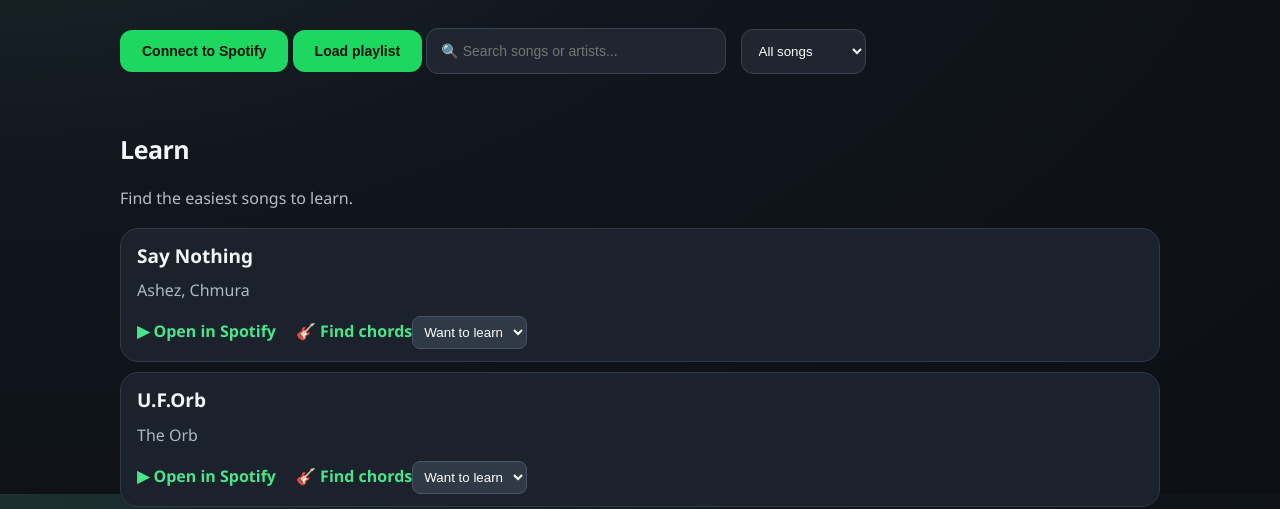
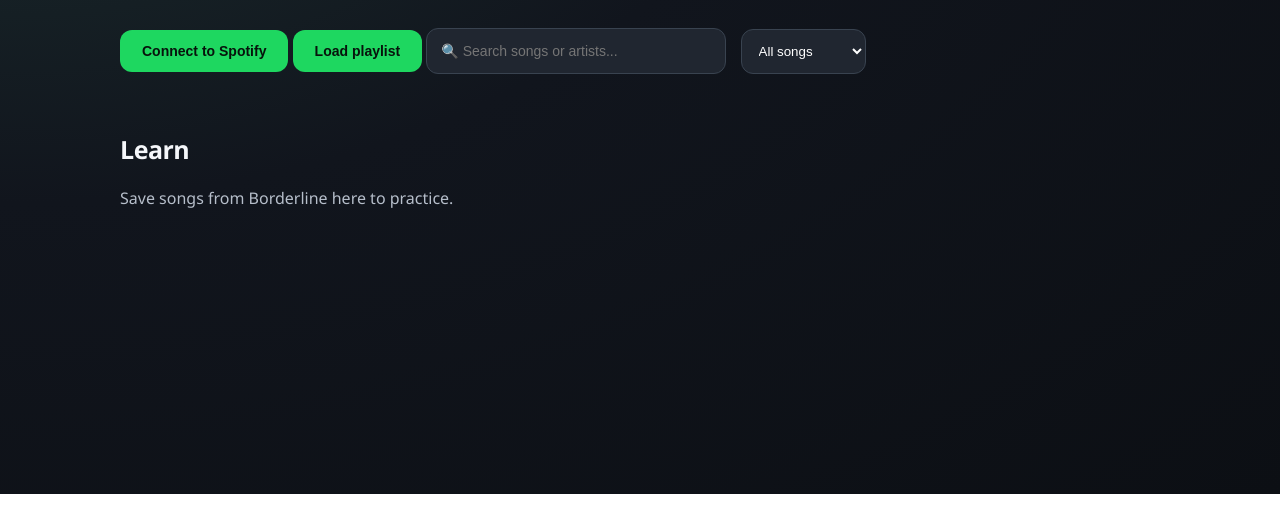
Before and after one commit to ramsasgit/gitar-app, a plain HTML site: page index.html in a window 1280 px wide. Shown: the part 306-815 px from the top of the page. Drawn offline with Linux system fonts and the light colour scheme.

Commit message:
Replace sample songs with saved Learn list

```diff
--- a/index.html
+++ b/index.html
@@ -43,7 +43,7 @@
 
 <h2>Learn</h2>
 
-<p>Find the easiest songs to learn.</p>
+<p>Save songs from Borderline here to practice.</p>
 
 <div id="song-list"></div>
 
@@ -56,7 +56,7 @@
 
 
 
-<script src="script.js"></script>
+
 <script src="akkorder.js"></script>
 <script src="spotify.js"></script>
 </body>
```
